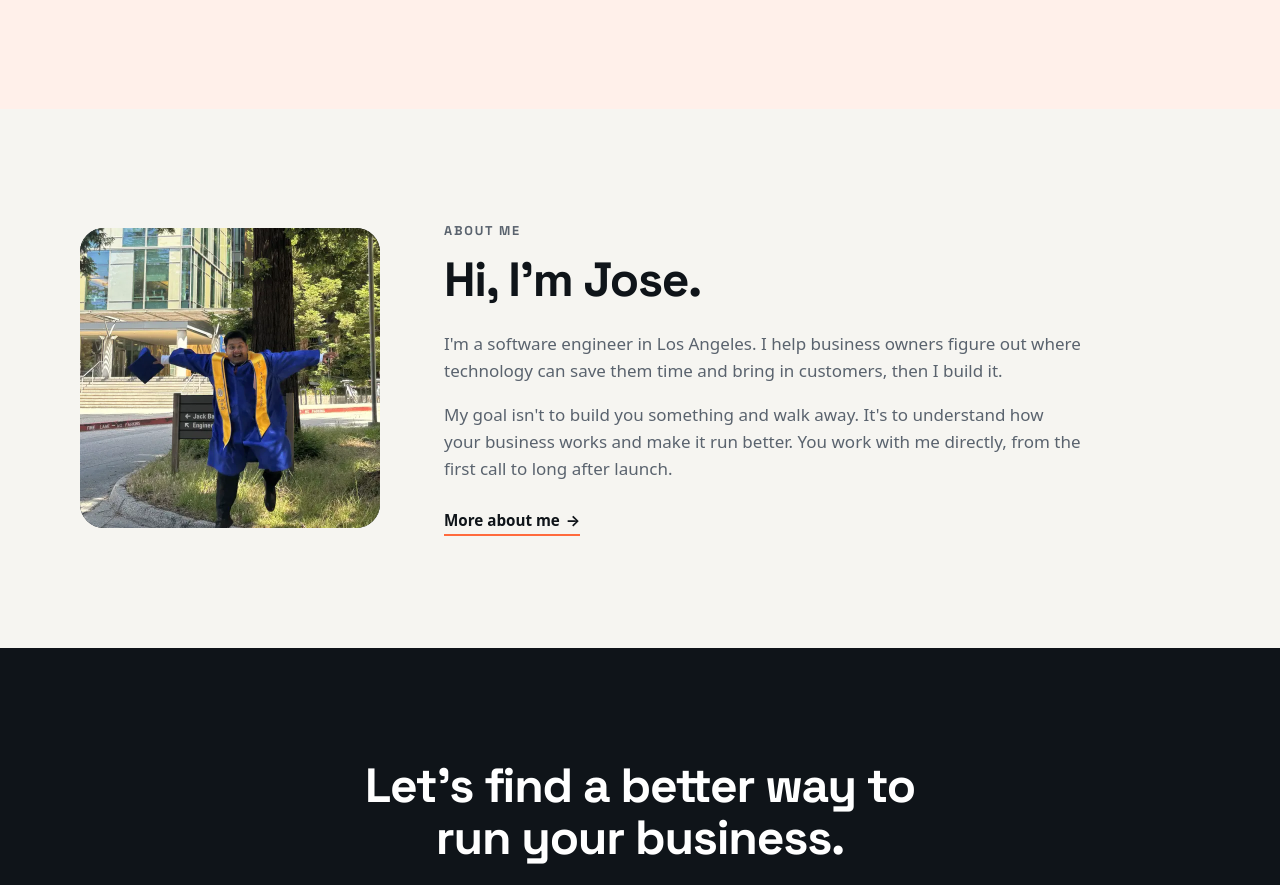
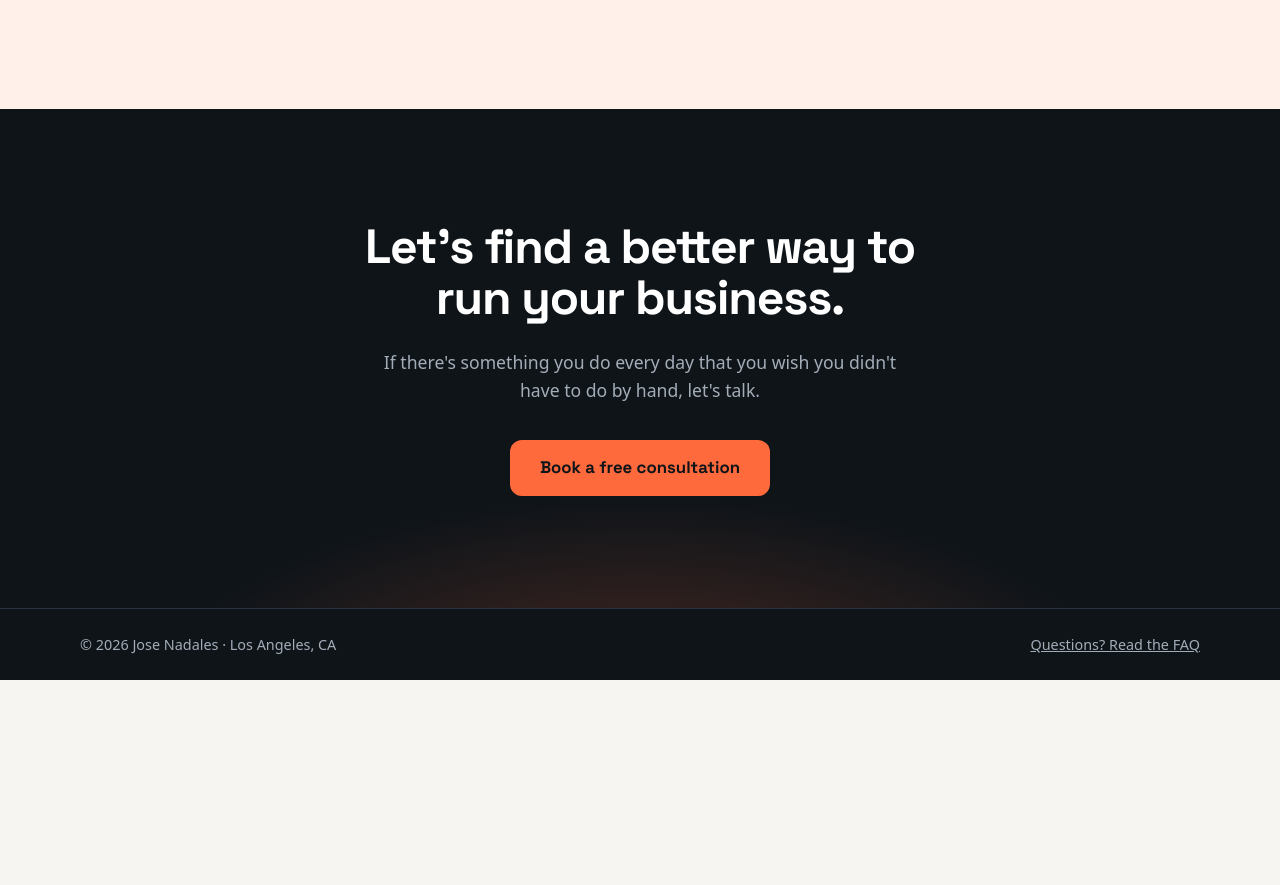
Before and after one commit to Nadoodles/nadoodles, a plain HTML site: page index.html in a window 1280 px wide. Shown: the part 5206-6091 px from the top of the page. After the commit the page ends 5886 px from the top, so only its background shows below. Drawn offline with Linux system fonts and the light colour scheme.

Commit message:
remove about me at home page

```diff
--- a/index.html
+++ b/index.html
@@ -282,21 +282,6 @@
     </div>
   </section>
 
-  <!-- About -->
-  <section id="about" class="about">
-    <div class="wrap about-grid">
-      <div class="portrait">
-        <img src="images/jose-square.webp" alt="Jose Nadales celebrating graduation at UC Santa Cruz" width="600" height="600" loading="lazy" decoding="async">
-      </div>
-      <div>
-        <p class="eyebrow">About me</p>
-        <h2>Hi, I'm Jose.</h2>
-        <p>I'm a software engineer in Los Angeles. I help business owners figure out where technology can save them time and bring in customers, then I build it.</p>
-        <p>My goal isn't to build you something and walk away. It's to understand how your business works and make it run better. You work with me directly, from the first call to long after launch.</p>
-        <a class="visit" href="about.html">More about me <span aria-hidden="true">&rarr;</span></a>
-      </div>
-    </div>
-  </section>
 
   <!-- Final CTA -->
   <section class="cta" id="book">
```
